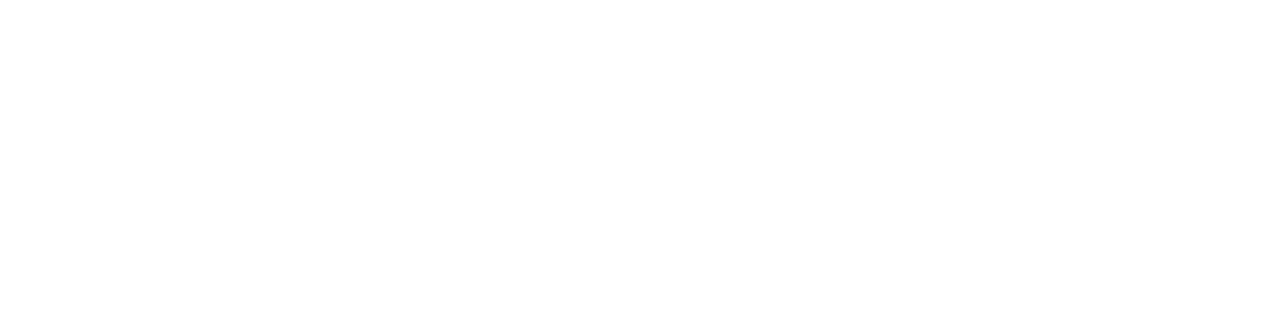
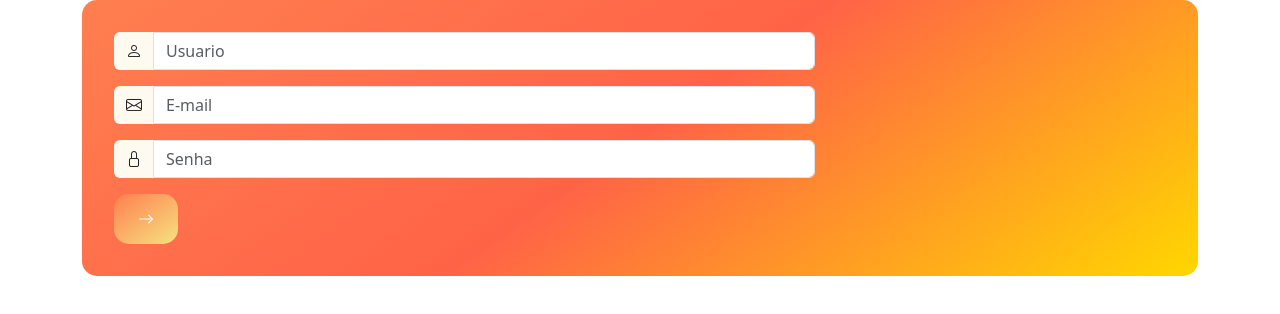
Before and after one commit to felipeslii/booststrap-exemplos-de-uso, a plain HTML site: page ex5b-al-fazer-formulario-(ex)/ex5b.html in a window 1280 px wide. Drawn offline with nearby package versions, Linux system fonts and the light colour scheme.

Commit message:
exercicios incompletos

```diff
--- a/ex5a-al-fazer-grid-(ex)/ex5a.html
+++ b/ex5a-al-fazer-grid-(ex)/ex5a.html
@@ -1 +1,16 @@
-<!-- 1ª Digitação (Resolver exercício aqui) -->
+<!DOCTYPE html>
+<html>
+    <head>
+        <meta charset="UTF-8">
+        <meta name="viewport" content="width=device-width, initial-scale=1.0">
+        <title>Exercicio Grid</title>
+        <link href="https://cdn.jsdelivr.net/npm/bootstrap@5.3.0/dist/css/bootstrap.min.css" rel="stylesheet">
+    </head>
+    <body>
+        <div class="container-fluid" class="custom-form" class="col-sm-4">
+            <label for="Titulo">Descreva seu produto:</label>
+            <input type="text" class="form-control custom-input" placeholder="Descrição">
+            <button class="btn btn-info">Publicar</button>
+        </div>
+    </body>
+</html>
--- a/ex5b-al-fazer-formulario-(ex)/ex5b.html
+++ b/ex5b-al-fazer-formulario-(ex)/ex5b.html
@@ -1 +1,64 @@
-<!-- 1ª Digitação (Resolver exercício aqui) -->
+<!DOCTYPE html>
+<html lang="pt-br">
+    <head>
+        <meta charset="UTF-8">
+        <meta name="viewport" content="width=device-width, initial-scale=1.0">
+        <title>Exercicios Formulario 1</title>
+
+        <!-- Bootstrap CSS -->
+        <link href="https://cdn.jsdelivr.net/npm/bootstrap@5.3.0/dist/css/bootstrap.min.css" rel="stylesheet">
+
+        <!-- Bootstrap ícones -->
+        <link rel="stylesheet" href="https://cdn.jsdelivr.net/npm/bootstrap-icons@1.11.3/font/bootstrap-icons.css">
+
+        <!-- CSS customizado -->
+        <link rel="stylesheet" href="styles.css">
+    </head>
+    <body>
+
+        <div class="container">
+            <form class="custom-form">
+
+                <div class="col-sm-8 mb-3">
+                    <div class="input-group">
+                        <span class="input-group-text custom-icon">
+                            <i class="bi bi-person"></i>
+                        </span>
+                        <input type="text" class="form-control custom-input" placeholder="Usuario">
+                    </div>
+                </div>
+
+                <div class="col-sm-8 mb-3">
+                    <div class="input-group">
+                        <span class="input-group-text custom-icon">
+                            <i class="bi bi-envelope"></i>
+                        </span>
+                        <input type="e-mail" class="form-control custom-input"
+                        id="e-mail" placeholder="E-mail">
+                    </div>
+                </div>
+
+
+                <div class="col-sm-8 mb-3">
+                    <div class="input-group">
+                        <span class="input-group-text custom-icon">
+                            <i class="bi bi-lock"></i>
+                        </span>
+                        <input type="password" class="form-control custom-input"
+                        id="senha" placeholder="Senha">
+                    </div>
+                </div>
+
+                <button type="submit" class="btn btn-primary custom-button px-4">
+                    <i class="bi bi-arrow-right"></i>
+                </button>
+
+            </form>
+        </div>
+
+
+
+
+        <script src="https://cdn.jsdelivr.net/npm/bootstrap@5.3.0/dist/js/bootstrap.bundle.min.js"></script>
+    </body>
+    </html>
--- /dev/null
+++ b/ex5b-al-fazer-formulario-(ex)/styles.css
@@ -0,0 +1,22 @@
+.custom-form {
+    background: linear-gradient(145deg, #FF7F50, #FF6347, #FFD700);
+    padding: 2rem;
+    border-radius: 15px;
+
+}
+
+.form-label {
+    color: white;
+}
+
+.custom-icon {
+    background-color: #FFFAF0;
+    border: #FF7F50;
+}
+
+.btn.btn-primary.custom-button {
+    background: linear-gradient(145deg, #FF7F50, #F6E27F);
+    padding: 0.8rem 2rem;
+    border-radius: 15px;
+    border: none;
+}
```
